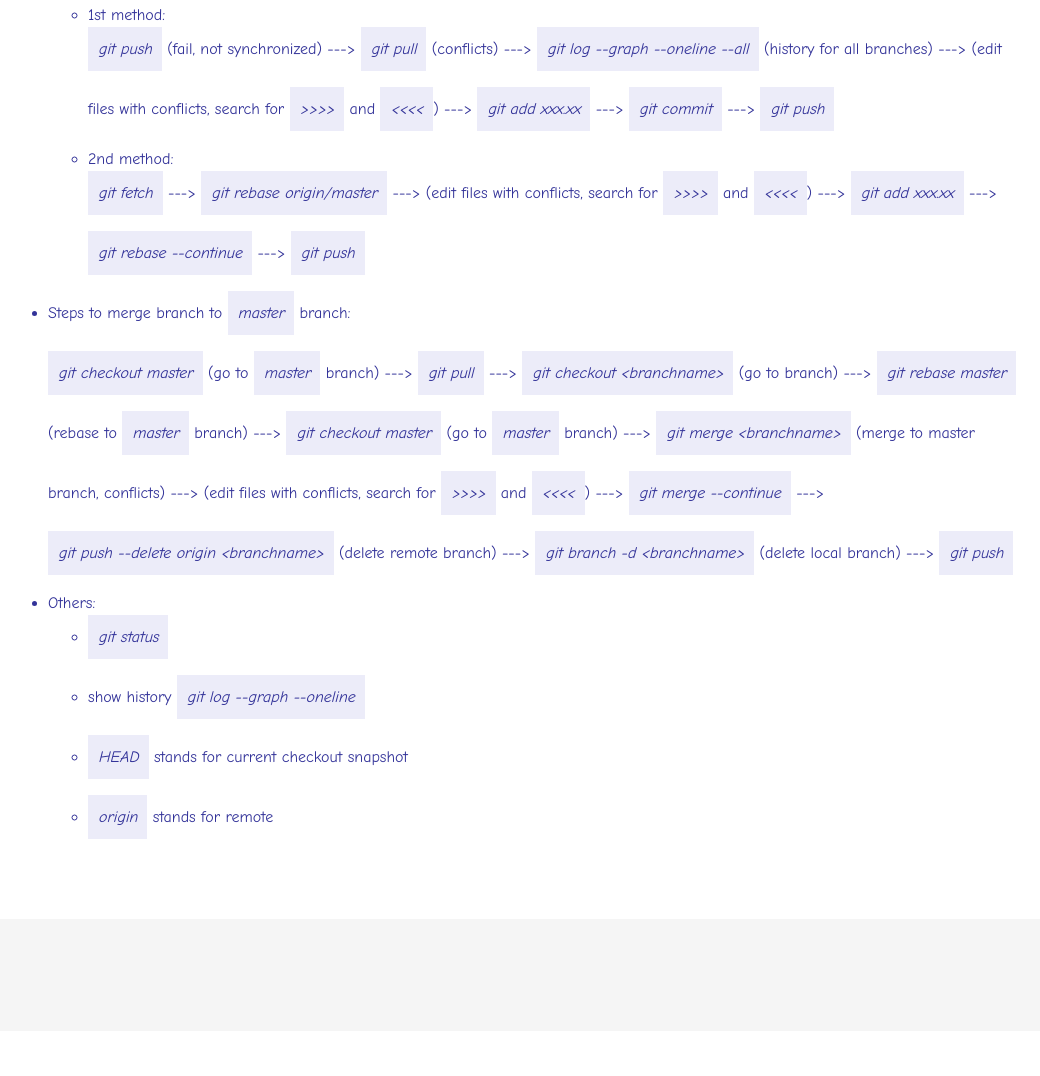
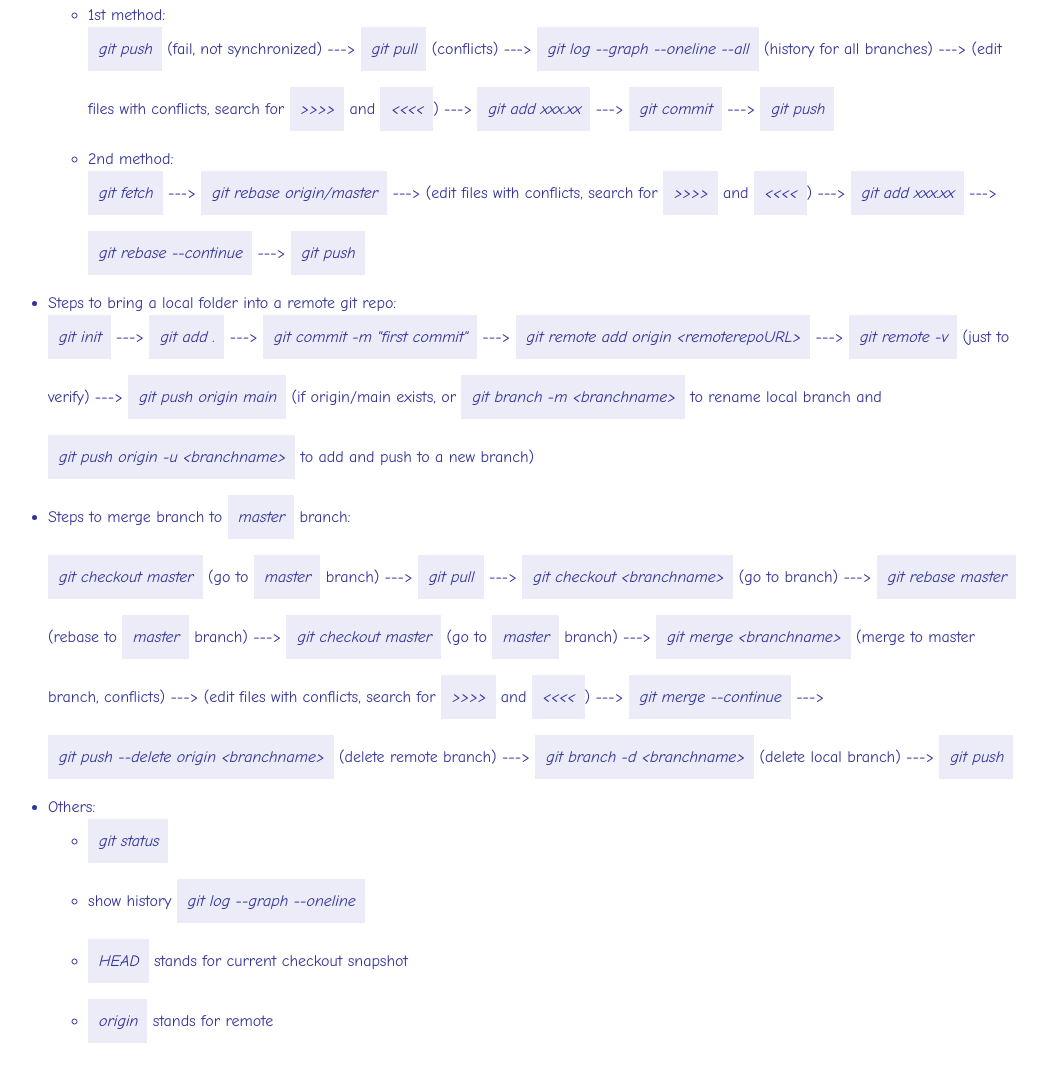
Before and after one commit to Felicia1994/blogs, a plain HTML site: page index.html in a window 1280 px wide. Shown: the part 5663-6739 px from the top of the page, without its empty margins (125-1165 px from the left). Drawn offline with Linux system fonts and the light colour scheme.

Commit message:
add one more part for git

```diff
--- a/index.html
+++ b/index.html
@@ -400,6 +400,16 @@
                   </ul>
                 </li>
                 <li>
+                  Steps to bring a local folder into a remote git repo:
+                  <br>
+                  <div class="blockquote">git init</div>
+                  ---> <div class="blockquote">git add .</div>
+                  ---> <div class="blockquote">git commit -m "first commit"</div>
+                  ---> <div class="blockquote">git remote add origin &ltremoterepoURL&gt</div>
+                  ---> <div class="blockquote">git remote -v</div> (just to verify)
+                  ---> <div class="blockquote">git push origin main</div> (if origin/main exists, or <div class="blockquote">git branch -m &ltbranchname&gt</div> to rename local branch and <div class="blockquote">git push origin -u &ltbranchname&gt</div> to add and push to a new branch)
+                </li>
+                <li>
                   Steps to merge branch to <div class="blockquote">master</div> branch:
                   <br>
                   <div class="blockquote">git checkout master</div> (go to <div class="blockquote">master</div> branch)
```
